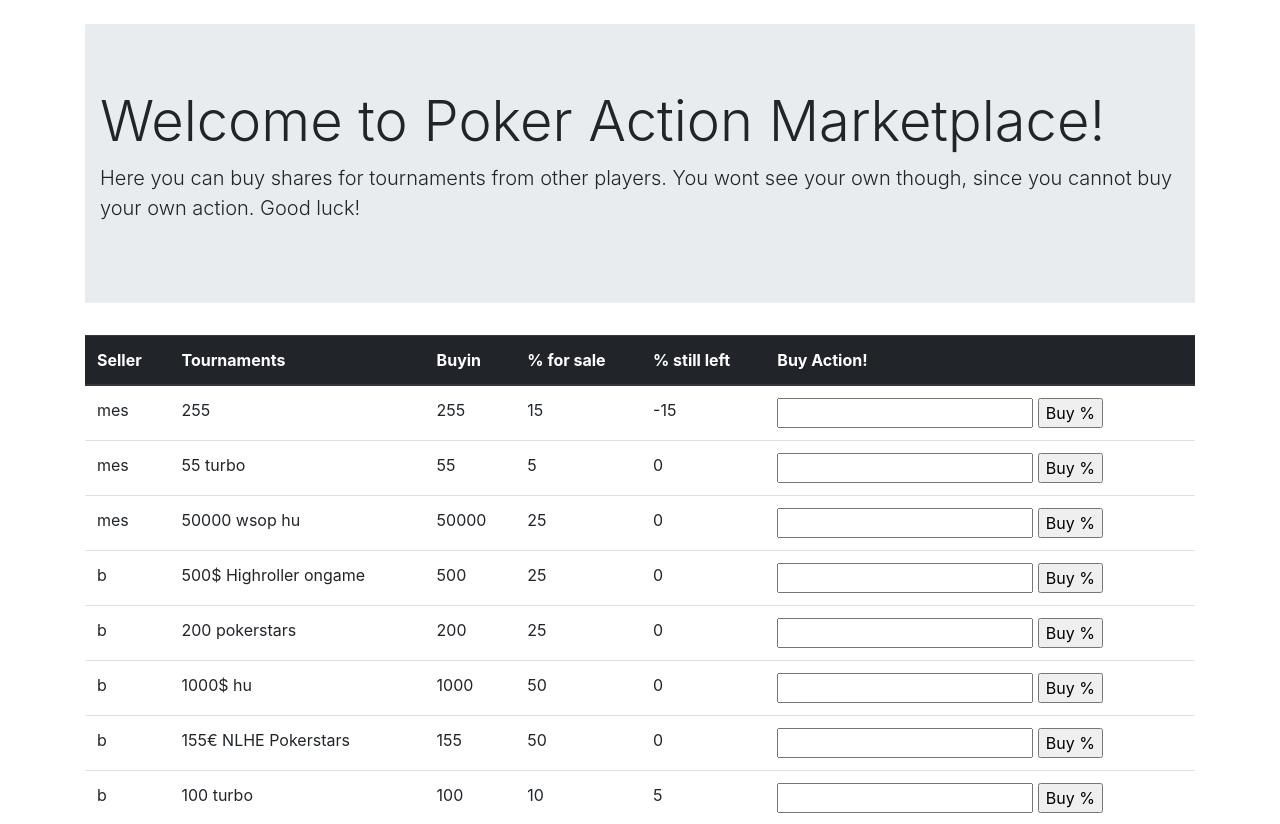
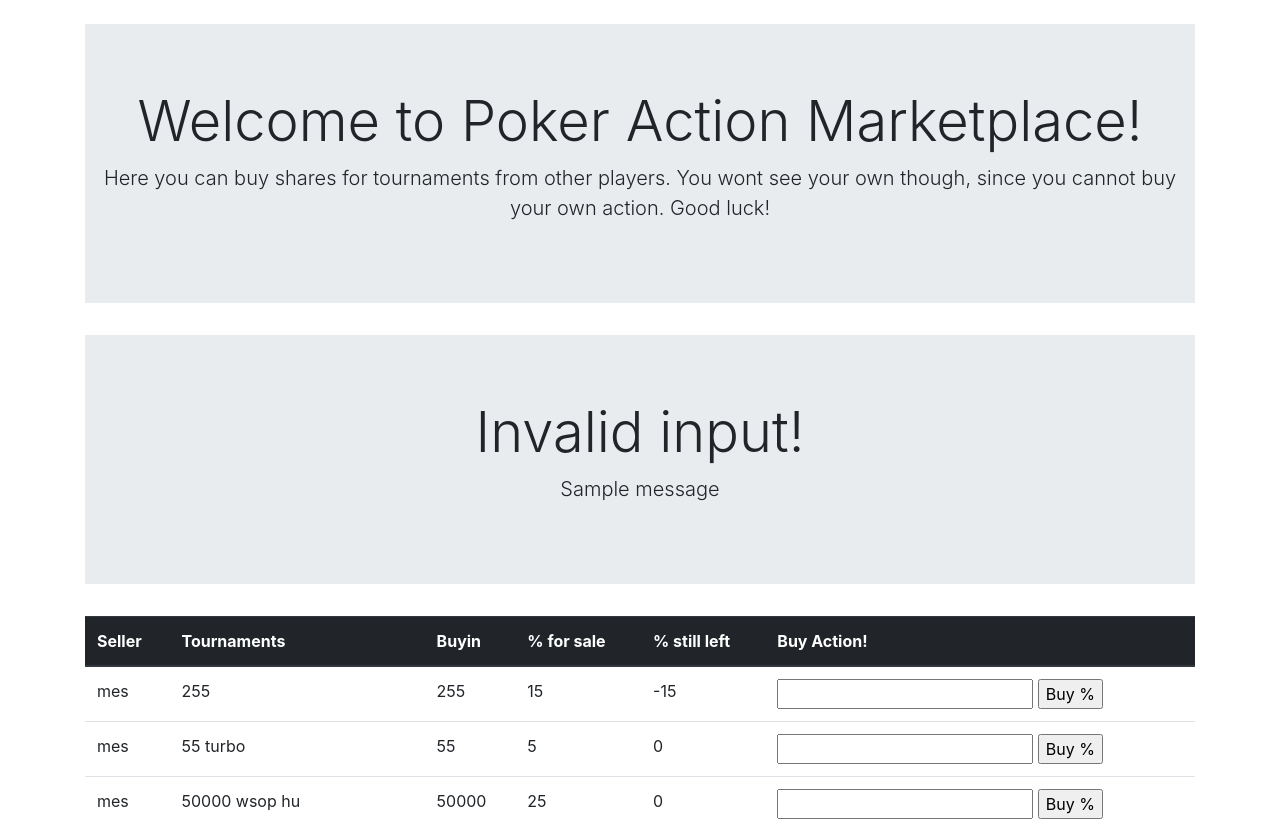
Before and after one commit to jaanan/Poker-Action-Marketplace, a Flask app: page /tournaments/ in a window 1280 px wide. Shown: the part 56-880 px from the top of the page. Run offline with Flask 2, Linux system fonts and the light colour scheme; a user stored in the database is signed in; data comes from the database, SQL or seed files in the repository; both versions use the stored data as it was after the commit; one stand-in notice (Sample message) is shown; some libraries are stand-ins or nearby versions.

Commit message:
Input validiointi tehty

```diff
--- a/application/auth/views.py
+++ b/application/auth/views.py
@@ -21,7 +21,7 @@ def auth_login():
     print("User:" + user.name + "was recognized")
 
     login_user(user)
-    return redirect(url_for("index"))
+    return redirect(url_for("tournaments_create"))
 
 @app.route('/auth/logout')
 def auth_logout():
--- a/application/templates/tournaments/bought.html
+++ b/application/templates/tournaments/bought.html
@@ -4,7 +4,7 @@
 <h1></h1>
 <div class="jumbotron jumbotron-fluid">
   <div class="container">
-    <h1 class="display-4">These are the tournaments you have bought action from:</h1>
+    <h1 class="display-4" align=center>These are the tournaments you have bought action from:</h1>
   </div>
 </div>
 <table class="table">
--- a/application/templates/tournaments/list.html
+++ b/application/templates/tournaments/list.html
@@ -1,15 +1,24 @@
 {% extends "layout.html" %}
 
 {% block body %}
-<!-- <h1>Welcome to Poker Action Marketplace</h1>
-<h2>You wont see your own tournaments since you cannot buy your own action!</h2> -->
 <div class="jumbotron jumbotron-fluid">
   <div class="container">
-    <h1 class="display-4">Welcome to Poker Action Marketplace!</h1>
-    <p class="lead">Here you can buy shares for tournaments from other players. You wont see your own though, since you cannot buy your own action. Good luck!</p>
+    <h1 class="display-4" align=center>Welcome to Poker Action Marketplace!</h1>
+    <p class="lead" align=center>Here you can buy shares for tournaments from other players. You wont see your own though, since you cannot buy your own action. Good luck!</p>
   </div>
 </div>
-
+{% with messages = get_flashed_messages() %}
+{% if messages %}
+<div class="jumbotron jumbotron-fluid">
+  <div class="container">
+    <h1 class="display-4" align=center>Invalid input!</h1>
+    {% for message in messages %}
+    <p class="lead" align=center>{{ message }}</p>
+    {% endfor %}
+  </div>
+</div>
+{% endif %}
+  {% endwith %}
 <table class="table">
   <thead class="thead-dark">
   <th scope="col">Seller</th>
--- a/application/templates/tournaments/sold.html
+++ b/application/templates/tournaments/sold.html
@@ -3,7 +3,7 @@
 {% block body %}
 <div class="jumbotron jumbotron-fluid">
   <div class="container">
-    <h1 class="display-4">These are the tournaments you have sold action for:</h1>
+    <h1 class="display-4" align=center>These are the tournaments you have sold action for:</h1>
   </div>
 </div>
 <table class="table">
--- a/application/tournamentPackages/views.py
+++ b/application/tournamentPackages/views.py
@@ -1,9 +1,10 @@
 from application import app, db
-from flask import render_template, request, redirect, url_for
+from flask import render_template, request, redirect, url_for, flash
 from application.tournamentPackages.models import TournamentPackage, BoughtActionFromTournament
 from application.auth.models import User
 from flask_login import login_required, current_user
 from application.tournamentPackages.forms import TournamentPackageForm
+import re
 
 
 @app.route('/tournaments/', methods=['GET'])
@@ -38,7 +39,19 @@ def tournaments_create():
 def tournaments_buy_percentage(tournament_id):
     t = TournamentPackage.query.get(tournament_id)
     user = User.query.get(t.account_id)
+
+    onlynumbers = re.match("^[0-9]*$", request.form['text'])
+    input = request.form['text']
+
+    if input == '' or not onlynumbers:
+        flash('Only numbers and the field cannot be empty!')
+        return redirect(url_for('tournaments_index'))
+
     percentage = int(request.form['text'])
+    if percentage < 0 or percentage > t.pctleft:
+        flash("You need to buy more than 0 and less or equal what is for sale")
+        return redirect(url_for('tournaments_index'))
+
 
     t.pctleft = t.pctleft - percentage
 
```
Also changed, not shown: application/templates/auth/loginform.html (+8 -2 lines), application/templates/auth/registerform.html (+7 -3 lines), application/templates/index.html (+6 -3 lines), application/templates/layout.html (+0 -13 lines), application/tournaments.db.
